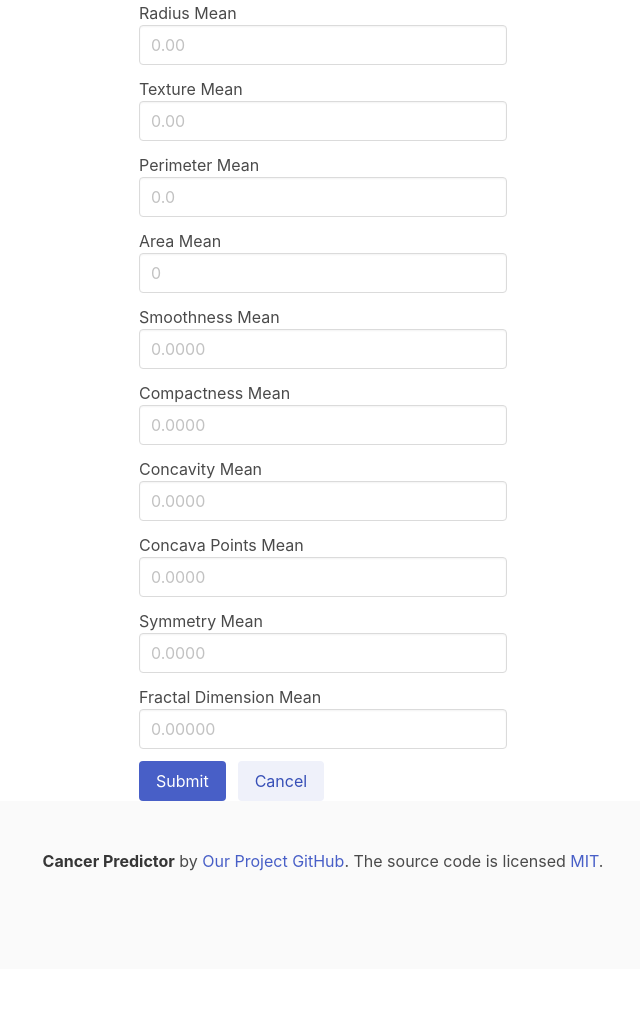
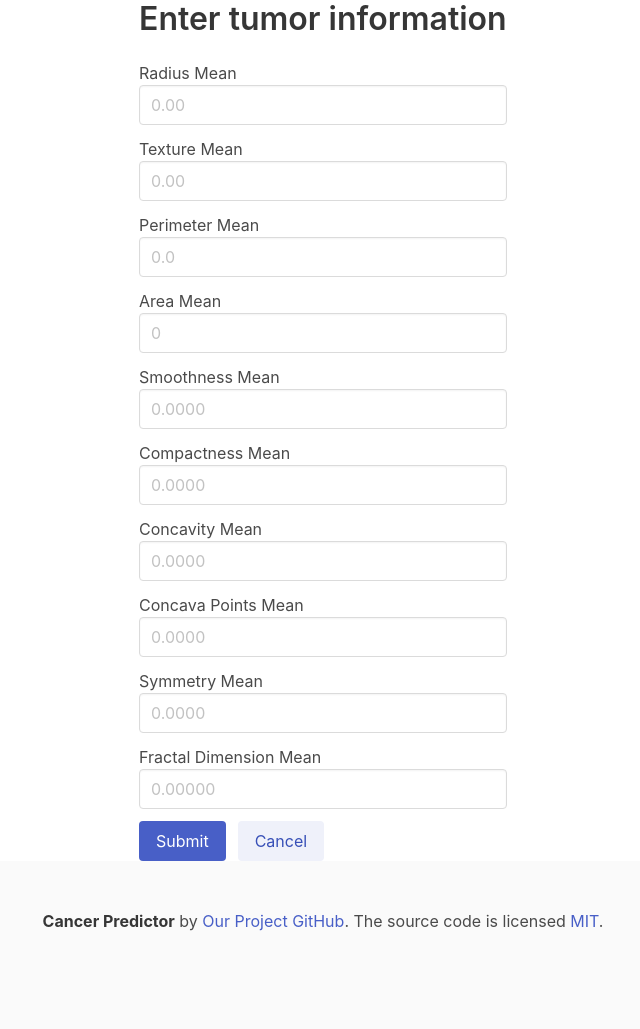
Before and after one commit to datathon21/breast_cancer_prediction, a Django app: page /predict/ in a window 1280 px wide. Shown: the part 55-1084 px from the top of the page, without its empty margins (317-957 px from the left). Before the commit the page ends 926 px from the top, so only its background shows below. Run offline with Django 3.2, Linux system fonts and the light colour scheme.

Commit message:
add form title

```diff
--- a/breast_cancer_predictor/templates/predictForm.html
+++ b/breast_cancer_predictor/templates/predictForm.html
@@ -79,6 +79,7 @@
             <div class="column">
                 <form action="/predict/" method="POST">
                     {% csrf_token %}
+                    <h2 class="title"> Enter tumor information </h2>
                     <div class="field">
                         <label for="radius_mean"> Radius Mean </label>
                         <div class="control">
```
